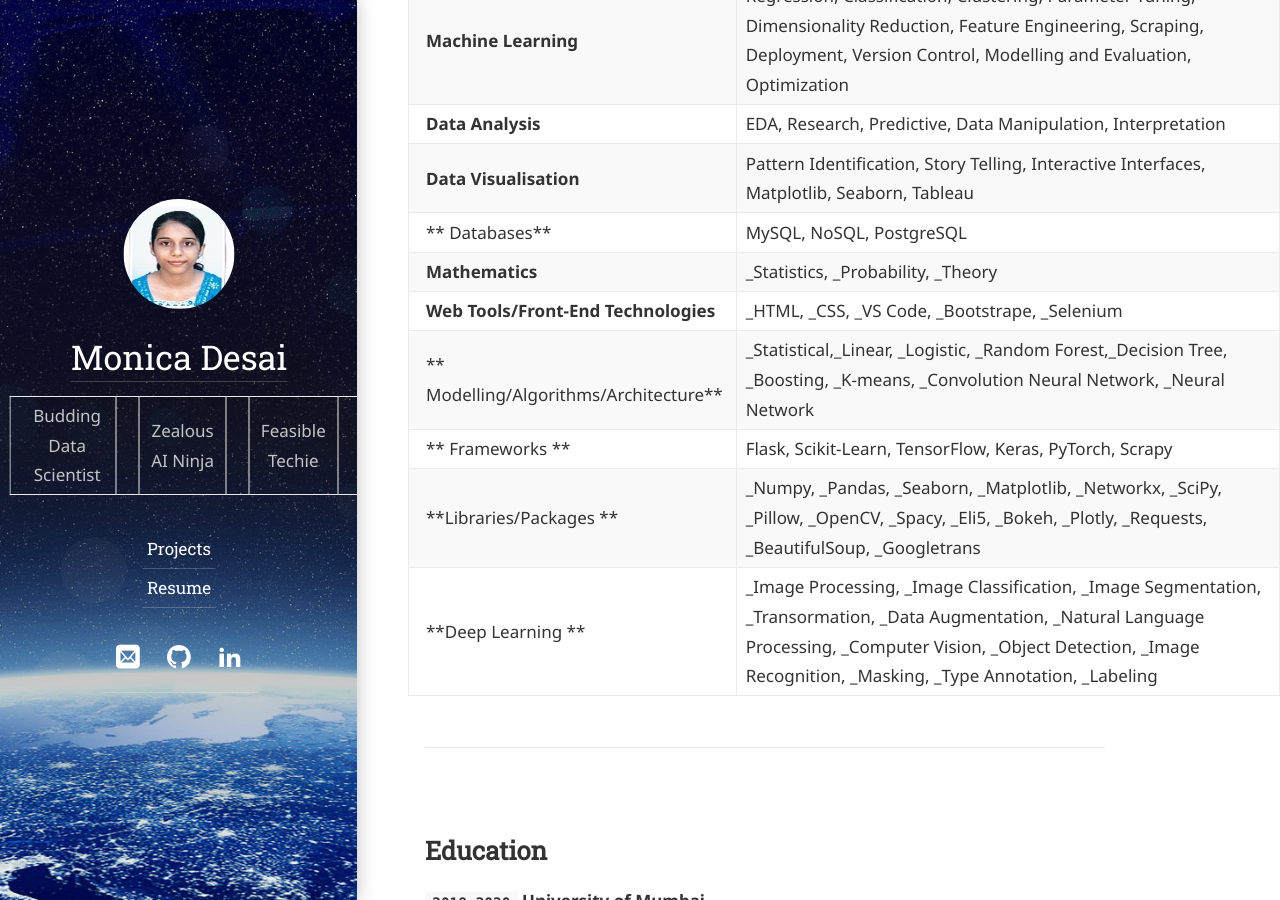
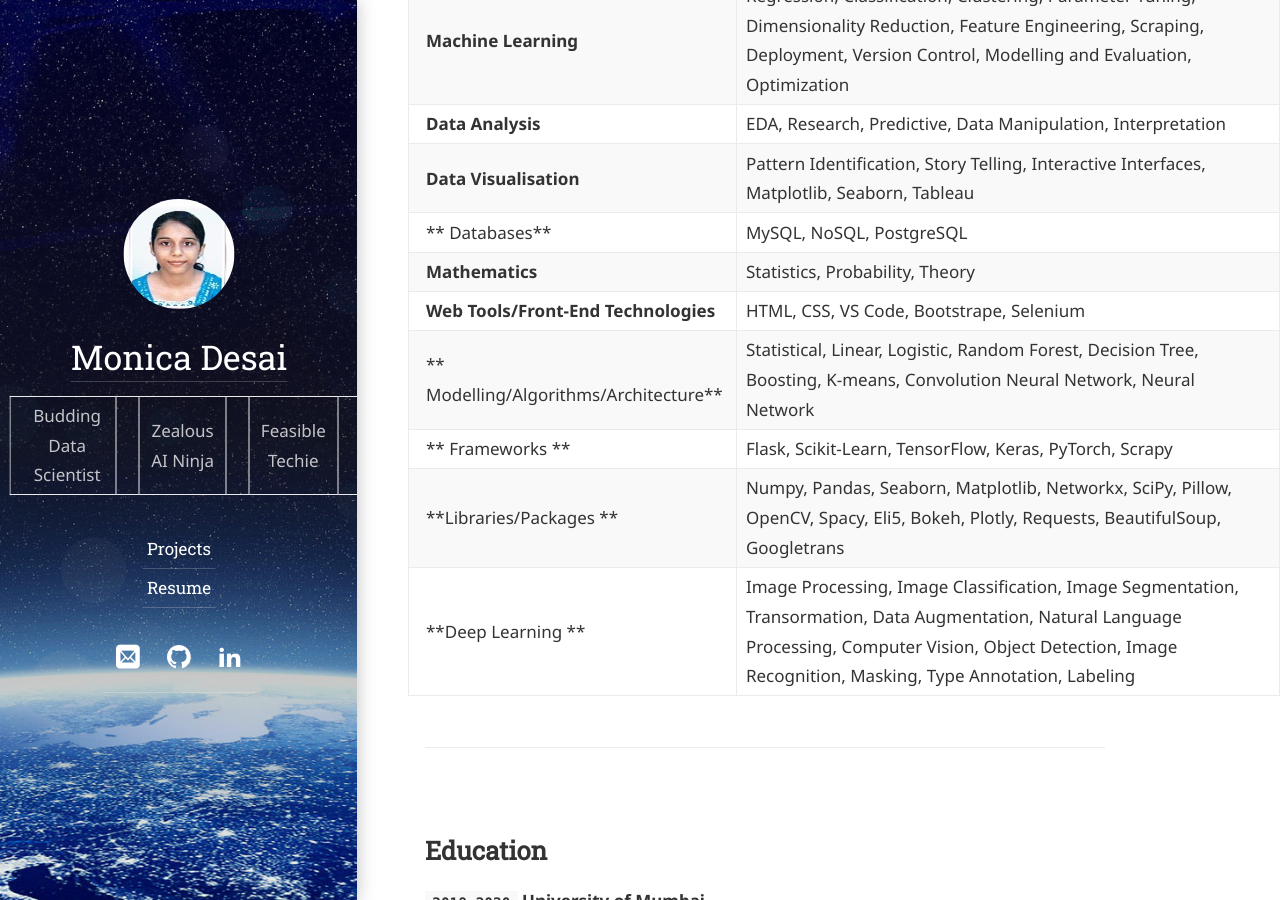
Before and after one commit to monicadesai/monicadesAI-tech.github.io, a Jekyll site: the page built from about.md, in a window 1280 px wide and 900 px high, scrolled down 721 px. Built offline with Jekyll 4.4.1, drawn with Linux system fonts in a browser that asks for light colours; some web fonts are replaced; our own code applies the rules of GitHub Pages for plain Markdown files.

```diff
--- a/about.md
+++ b/about.md
@@ -35,12 +35,12 @@
 | **Data Analysis**                          |             EDA, Research, Predictive, Data Manipulation, Interpretation                     |
 | **Data Visualisation**                     |             Pattern Identification, Story Telling, Interactive Interfaces, Matplotlib, Seaborn, Tableau |
 | ** Databases**                             |             MySQL, NoSQL, PostgreSQL                                                          |
-| **Mathematics**                            |             _Statistics, _Probability, _Theory                                              |
-| **Web Tools/Front-End Technologies**       |             _HTML, _CSS, _VS Code, _Bootstrape, _Selenium                                   |
-| ** Modelling/Algorithms/Architecture**     |             _Statistical,_Linear, _Logistic, _Random Forest,_Decision Tree, _Boosting, _K-means, _Convolution Neural Network, _Neural Network  |
+| **Mathematics**                            |             Statistics, Probability, Theory                                                   |
+| **Web Tools/Front-End Technologies**       |             HTML, CSS, VS Code, Bootstrape, Selenium                                          |
+| ** Modelling/Algorithms/Architecture**     |             Statistical, Linear, Logistic, Random Forest, Decision Tree, Boosting, K-means, Convolution Neural Network, Neural Network  |
 | ** Frameworks **                           |             Flask, Scikit-Learn, TensorFlow, Keras, PyTorch, Scrapy |
-| **Libraries/Packages **                    |             _Numpy, _Pandas, _Seaborn, _Matplotlib, _Networkx, _SciPy, _Pillow, _OpenCV, _Spacy, _Eli5, _Bokeh, _Plotly,  _Requests, _BeautifulSoup,  _Googletrans |
-| **Deep Learning **                         |             _Image Processing, _Image Classification, _Image Segmentation, _Transormation, _Data  Augmentation, _Natural Language Processing, _Computer Vision,  _Object Detection, _Image Recognition, _Masking, _Type Annotation, _Labeling  |
+| **Libraries/Packages **                    |             Numpy, Pandas, Seaborn, Matplotlib, Networkx, SciPy, Pillow, OpenCV, Spacy, Eli5, Bokeh, Plotly,  Requests, BeautifulSoup, Googletrans |
+| **Deep Learning **                         |             Image Processing, Image Classification, Image Segmentation, Transormation, Data  Augmentation, Natural Language Processing, Computer Vision,  Object Detection, Image Recognition, Masking, Type Annotation, Labeling  |
 
 
 
```
